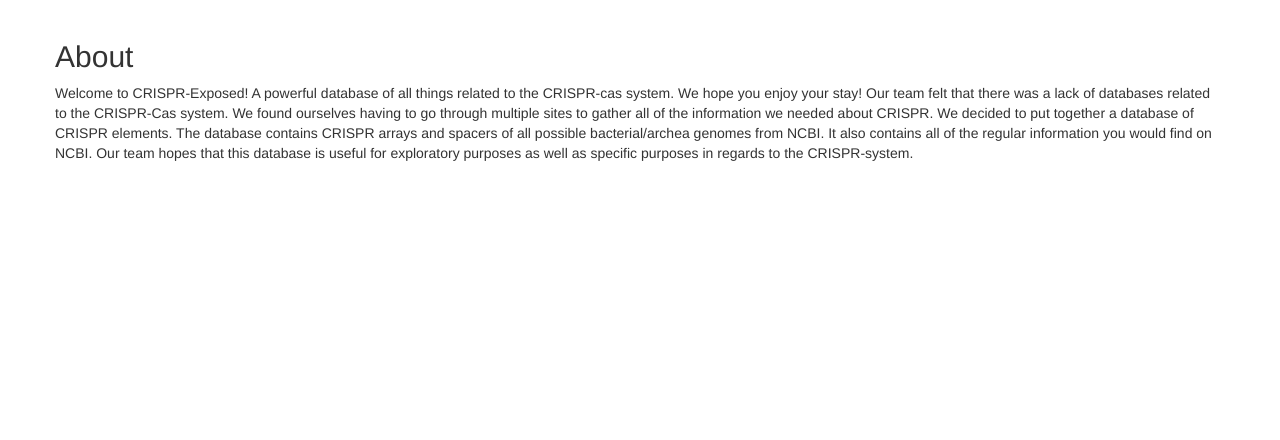
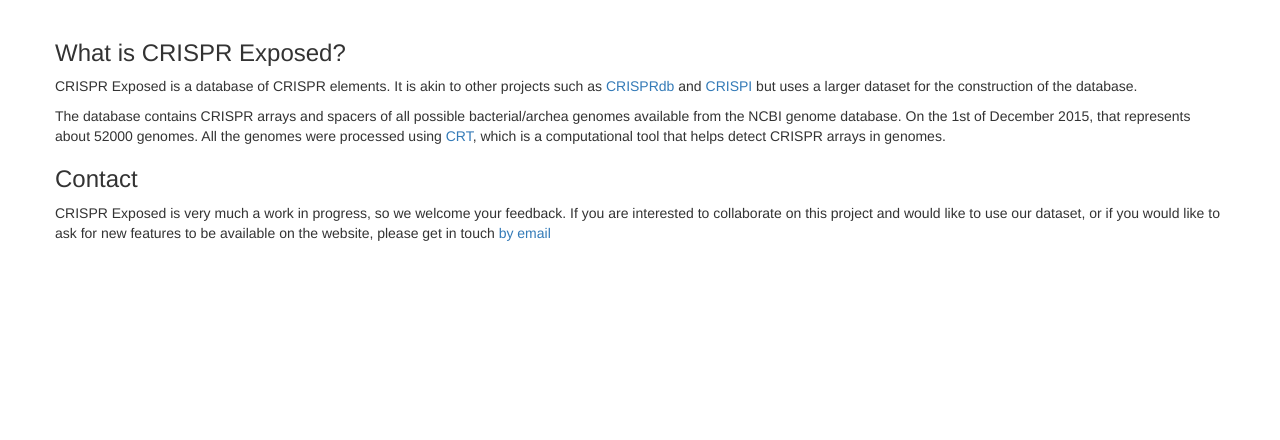
Before and after one commit to 0mician/CRISPR-Exposed, a Django app: page /crispr/about/ in a window 1280 px wide. Shown: the part 52-492 px from the top of the page. Run offline with Django 3.2, Linux system fonts and the light colour scheme; some libraries are stand-ins or nearby versions.

Commit message:
update templates

```diff
--- a/webapp/crispr_exposed/templates/crispr/about.html
+++ b/webapp/crispr_exposed/templates/crispr/about.html
@@ -5,20 +5,46 @@
 {% block title %}About{% endblock %}
 
 {% block body_block %}
-<h2>About</h2>
-<p>
-Welcome to CRISPR-Exposed! A powerful database of all things related
-to the CRISPR-cas system. We hope you enjoy your stay! Our team felt
-that there was a lack of databases related to the CRISPR-Cas
-system. We found ourselves having to go through multiple sites to
-gather all of the information we needed about CRISPR. We decided to
-put together a database of CRISPR elements. The database contains
-CRISPR arrays and spacers of all possible bacterial/archea genomes
-from NCBI. It also contains all of the regular information you would
-find on NCBI.
 
-Our team hopes that this database is useful for exploratory purposes
-as well as specific purposes in regards to the CRISPR-system.
+<h3>What is CRISPR Exposed?</h3>
+
+<p>CRISPR Exposed is a database of CRISPR elements. It is akin to
+other projects such
+as <a href="http://crispr.u-psud.fr/crispr/">CRISPRdb</a>
+and <a href="http://crispr.u-psud.fr/crispr/">CRISPI</a> but uses a
+larger dataset for the construction of the database.</p>
+
+<p>The database contains CRISPR arrays and spacers of all possible
+bacterial/archea genomes available from the NCBI genome database. On
+the 1st of December 2015, that represents about 52000 genomes. All the
+genomes were processed using <a href="http://www.room220.com/crt/">CRT</a>, which is a computational tool that
+helps detect CRISPR arrays in genomes.</p>
+
+<h3>Contact</h3>
+<p>CRISPR Exposed is very much a work in progress, so we welcome your
+feedback. If you are interested to collaborate on this project and
+would like to use our dataset, or if you would like to ask for new
+features to be available on the website, please get in touch
+
+<script type="text/javascript">
+//<![CDATA[
+<!--
+var x="function f(x){var i,o=\"\",l=x.length;for(i=0;i<l;i+=2) {if(i+1<l)o+=" +
+"x.charAt(i+1);try{o+=x.charAt(i);}catch(e){}}return o;}f(\"ufcnitnof x({)av" +
+" r,i=o\\\"\\\"o,=l.xelgnhtl,o=;lhwli(e.xhcraoCedtAl(1/)3=!43{)rt{y+xx=l;=+;" +
+"lc}tahce({)}}of(r=i-l;1>i0=i;--{)+ox=c.ahAr(t)i};erutnro s.buts(r,0lo;)f}\\" +
+"\"(2),4\\\"\\\\7k17\\\\\\\\duunf++t$/&)8b\\\"\\\\\\\\\\\\01\\\\04\\\\03\\\\" +
+"\\\\Pa[R]T27\\\\0Y\\\\4A02\\\\\\\\QX\\\\X\\\\\\\\L\\\\14\\\\0q\\\\21\\\\0N\\"+
+"\\]FSA06\\\\07\\\\00\\\\\\\\GxRGoOXfi<jjeq(Up`{wzr2}da'indhgCcnf2o02\\\\\\\\"+
+"1}\\\\8\\\\\\\"+\\\\.+$v%>&!g+30\\\\0~\\\\$$W236\\\\0\\\\\\\\\\\\\\\\0\\\\0" +
+"0\\\\\\\\31\\\\02\\\\02\\\\\\\\TWBR\\\\\\\\\\\\\\\\DF34\\\\0E\\\\J^XCDO\\\\" +
+"N(\\\"}fo;n uret}r);+)y+^(i)t(eAodrCha.c(xdeCoarChomfrg.intr=So+7;12%=;y=iy" +
+"+2)=4i=f({i+)i+l;i<0;i=r(foh;gten.l=x,l\\\"\\\\\\\"\\\\o=i,r va){,y(x fonti" +
+"ncfu)\\\"\")"                                                                ;
+while(x=eval(x));
+//-->
+//]]>
+</script>
 </p>
 
-{% endblock %}
+ {% endblock %}
--- a/webapp/crispr_exposed/templates/crispr/index.html
+++ b/webapp/crispr_exposed/templates/crispr/index.html
@@ -11,11 +11,11 @@
   <form method="post" action="/crispr/search_result/">
     <div class="form-group">
       <label for="SearchByOrganism">Organism Name:</label>
-      <input class="form-control" type="text" name="organism_name_q" id="q_02" value="{{ query }}" placeholder="e.g. Escherichia Coli (required)"/>
+      <input class="form-control" type="text" name="organism_name_q" id="q_02" value="{{ query }}" placeholder="Escherichia coli (Required)"/>
     </div>
     <div class="form-group">
       <label for="SearchByRefSeq">RefSeq ID</label>
-      <input class="form-control" type="text" name="refseq_id_q" id="q_01" value="{{ query }}" placeholder="GCF_000622615.2"/>
+      <input class="form-control" type="text" name="refseq_id_q" id="q_01" value="{{ query }}" placeholder="GCF_000622615.2 (Optional)"/>
     </div>
     <button class="btn btn-primary" type="submit">Search</button>
     {% csrf_token %}
```
